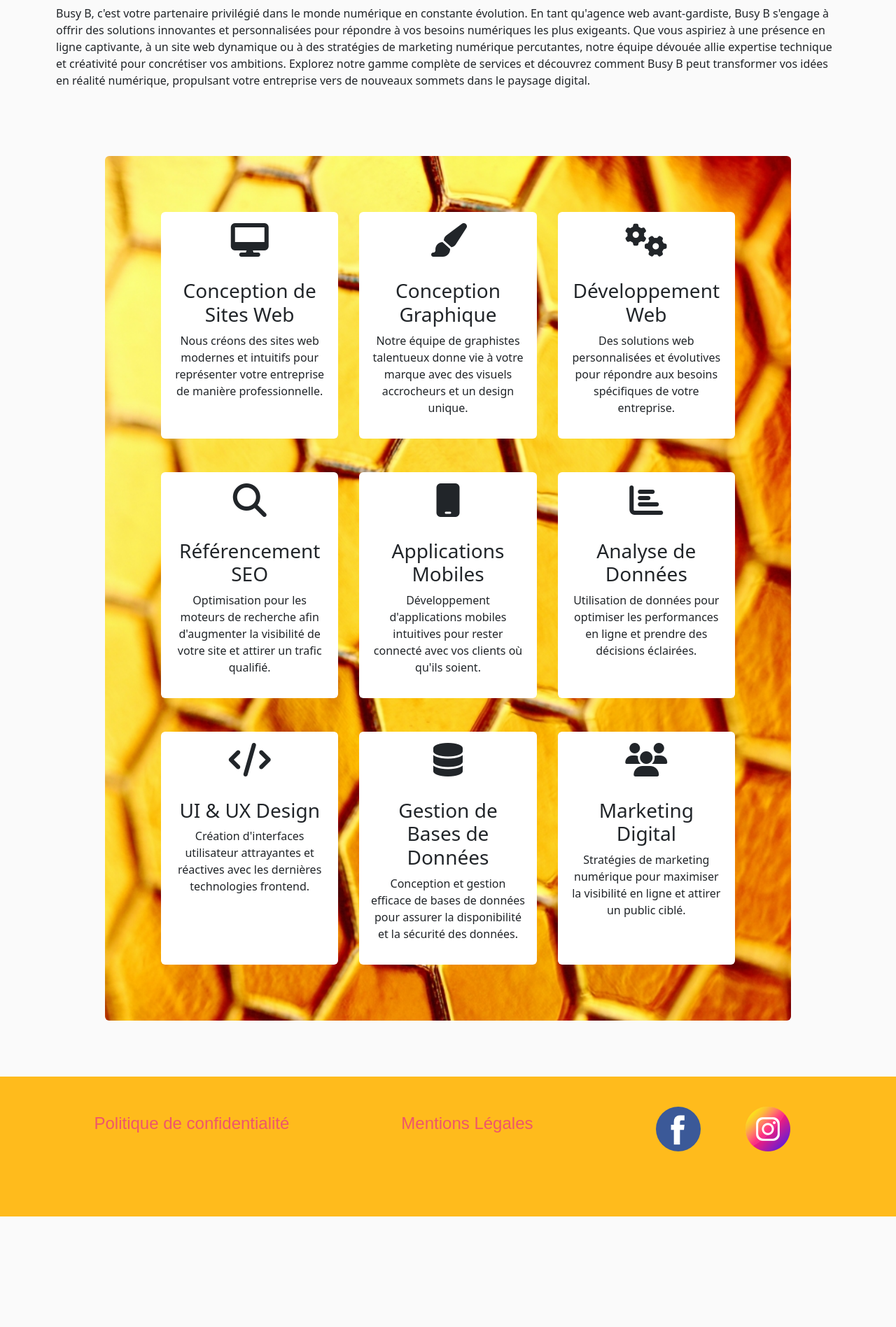
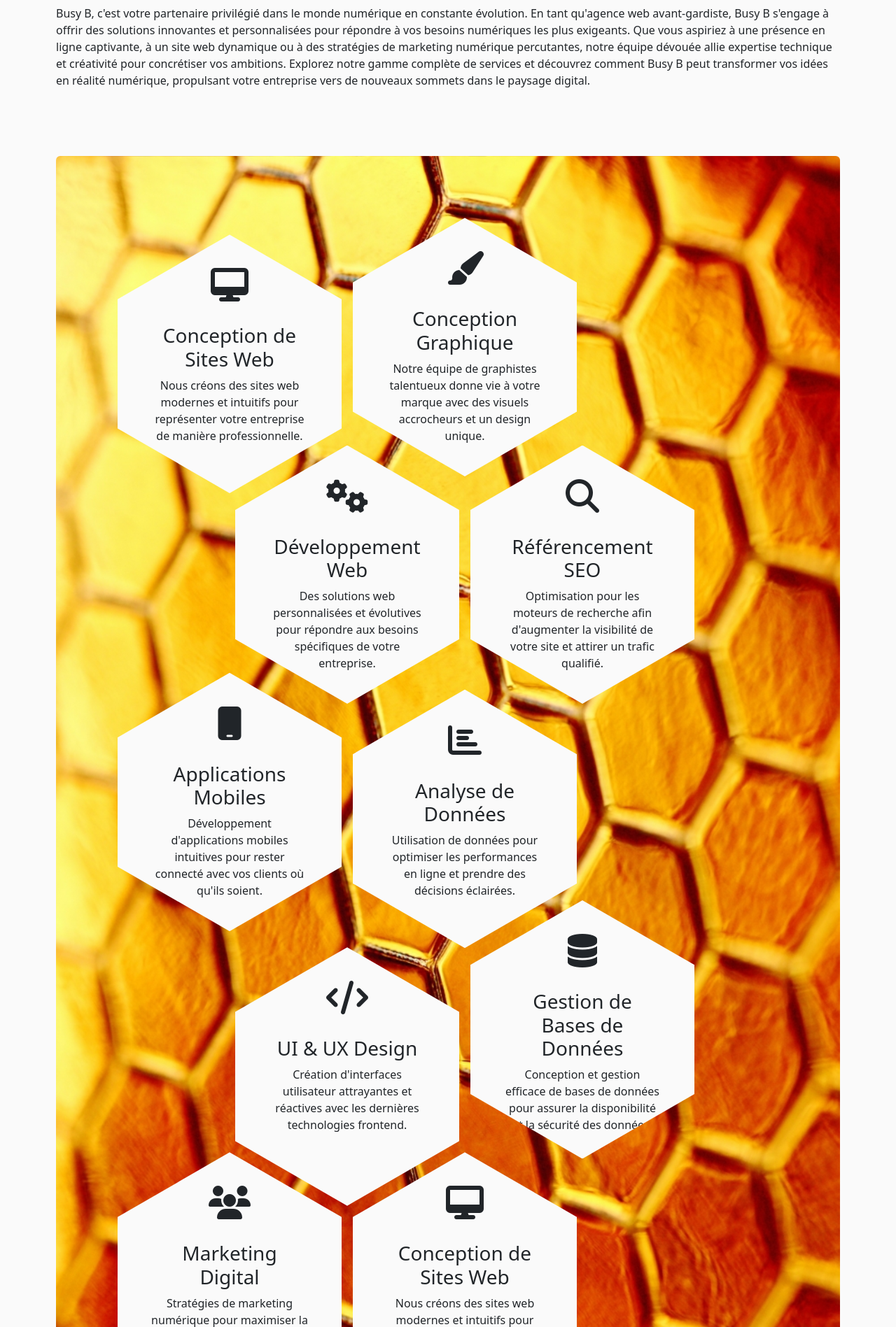
Before and after one commit to EstelleDab/busyb, a PHP site: page /pages/expertise.php in a window 1280 px wide. Shown: the part 415-2312 px from the top of the page at 70% size. Before the commit the page ends 2154 px from the top, so only its background shows below. Run offline with PHP 8.4, Linux system fonts and the light colour scheme; some web fonts are replaced.

Commit message:
Page expertise design ruche

```diff
--- a/assets/css/expertise.css
+++ b/assets/css/expertise.css
@@ -1,4 +1,3 @@
-
 .parallax {
   background-image: url("../images/expertise/parallax1.jpg");
   height: 100%;
@@ -7,3 +6,37 @@
   background-repeat: no-repeat;
   background-size: cover;
 }
+
+/* Source : https://css-tricks.com/hexagons-and-beyond-flexible-responsive-grid-patterns-sans-media-queries/#top-of-site */
+
+.main-expertise {
+  display: flex;
+  --s: 20rem; /* size  */
+  --m: .5rem; /* margin */
+  --f: calc(1.732 * var(--s) + 4 * var(--m) - .5rem);
+}
+
+.container-expertise {
+  font-size: 0;
+  /*disable white space between inline block element */
+}
+
+.container-expertise div {
+  width: var(--s);
+  margin: var(--m);
+  height: calc(var(--s)*1.1547);
+  display: inline-block;
+  font-size: initial;
+  clip-path: polygon(0% 25%, 0% 75%, 50% 100%, 100% 75%, 100% 25%, 50% 0%);
+  background: #fafafa;
+  margin-bottom: calc(var(--m) - var(--s)*0.2885);
+}
+
+.container-expertise::before {
+  content: "";
+  width: calc(var(--s)/2 + var(--m));
+  float: left;
+  height: 120%;
+  shape-outside: repeating-linear-gradient(#0000 0 calc(var(--f) - 3px),
+      #000 0 var(--f));
+}
--- a/pages/expertise.php
+++ b/pages/expertise.php
@@ -12,8 +12,9 @@
     <link href="https://unpkg.com/aos@2.3.1/dist/aos.css" rel="stylesheet">
 </head>
 
+
+
 <body class="bg-primary">
-
 
     <div class="bg-light">
         <h1 class="bg-primary text-dark px-5">Notre expertise</h1>
@@ -30,104 +31,114 @@
                     notre gamme complète de services et découvrez comment Busy B peut transformer vos idées en réalité
                     numérique, propulsant votre entreprise vers de nouveaux sommets dans le paysage digital.</p>
 
-            </div>
+            </div><!-- eof px-5 -->
+        </div><!-- eof d-flex -->
+
+        <div class="container-fluid p-5">
+            <div class="main-expertise parallax pb-5 rounded">
+                <div class="container-expertise p-5">
+
+                    <div class="text-center text-wrap p-4">
+                        <i class="fa-solid fa-desktop fa-3x mb-3"></i><!--icone-->
+                        <h3>Conception de Sites Web</h3>
+                        <p>Nous créons des sites web modernes et intuitifs pour représenter votre entreprise de
+                            manière
+                            professionnelle.</p>
                     </div>
 
-    <div class="container rounded p-5">
-
-
-        <div class="parallax p-5 rounded">
-
-
-
-            <div class="card-deck" data-aos="fade-right" data-aos-delay="1500" data-aos-duration="1000"><!-- 1ère ligne -->
-                <div class="card text-center border-0">
-                    <div class="card-body">
-                        <i class="fa-solid fa-desktop fa-3x mb-3"></i><!--icone-->
-                        <h3>Conception de Sites Web</h3>
-                        <p>Nous créons des sites web modernes et intuitifs pour représenter votre entreprise de manière
-                            professionnelle.</p>
-                    </div><!-- eof card-body -->
-                </div><!-- eof card -->
-
-                <div class="card text-center border-0">
-                    <div class="card-body">
+                    <div class="text-center text-wrap p-4">
                         <i class="fa-solid fa-paint-brush fa-3x mb-3"></i><!--icone-->
                         <h3>Conception Graphique</h3>
-                        <p>Notre équipe de graphistes talentueux donne vie à votre marque avec des visuels accrocheurs
+                        <p>Notre équipe de graphistes talentueux donne vie à votre marque avec des visuels
+                            accrocheurs
                             et un design unique.</p>
-                    </div><!-- eof card-body -->
-                </div><!-- eof card -->
+                    </div>
 
-                <div class="card text-center border-0">
-                    <div class="card-body">
+                    <div class="text-center text-wrap p-4">
                         <i class="fa-solid fa-cogs fa-3x mb-3"></i><!--icone-->
                         <h3>Développement Web</h3>
-                        <p>Des solutions web personnalisées et évolutives pour répondre aux besoins spécifiques de votre
+                        <p>Des solutions web personnalisées et évolutives pour répondre aux besoins spécifiques de
+                            votre
                             entreprise.</p>
-                    </div><!-- eof card-body -->
-                </div><!-- eof card -->
-            </div><!-- eof card-deck -->
+                    </div>
 
-            <div class="card-deck mt-4" data-aos="fade-right" data-aos-delay="1000" data-aos-duration="1000"><!-- 2ème ligne -->
-                <div class="card text-center border-0">
-                    <div class="card-body">
+                    <div class="text-center text-wrap p-4">
                         <i class="fa-solid fa-search fa-3x mb-3"></i><!--icone-->
                         <h3>Référencement SEO</h3>
-                        <p>Optimisation pour les moteurs de recherche afin d'augmenter la visibilité de votre site et
+                        <p>Optimisation pour les moteurs de recherche afin d'augmenter la visibilité de votre site
+                            et
                             attirer un trafic qualifié.</p>
-                    </div><!-- eof card-body -->
-                </div><!-- eof card -->
 
-                <div class="card text-center border-0">
-                    <div class="card-body">
+                    </div>
+
+                    <div class="text-center text-wrap p-4">
                         <i class="fa-solid fa-mobile fa-3x mb-3"></i><!--icone-->
                         <h3>Applications Mobiles</h3>
                         <p>Développement d'applications mobiles intuitives pour rester connecté avec vos clients où
                             qu'ils soient.</p>
-                    </div><!-- eof card-body -->
-                </div><!-- eof card -->
 
-                <div class="card text-center border-0">
-                    <div class="card-body">
+                    </div>
+
+                    <div class="text-center text-wrap p-4">
                         <i class="fa-solid fa-chart-bar fa-3x mb-3"></i><!--icone-->
                         <h3>Analyse de Données</h3>
                         <p>Utilisation de données pour optimiser les performances en ligne et prendre des décisions
                             éclairées.</p>
-                    </div><!-- eof card-body -->
-                </div><!-- eof card -->
+                    </div>
 
-            </div><!-- eof card-deck -->
-
-            <div class="card-deck mt-4" data-aos="fade-right" data-aos-delay="1000" data-aos-duration="1000"><!-- 3ème ligne -->
-            <div class="card text-center border-0">
-                <div class="card-body">
+                    <div class="text-center text-wrap p-4">
                         <i class="fa-solid fa-code fa-3x mb-3"></i><!--icone-->
                         <h3>UI & UX Design</h3>
-                    <p>Création d'interfaces utilisateur attrayantes et réactives avec les dernières technologies frontend.</p>
-                </div><!-- eof card-body -->
-            </div><!-- eof card -->
+                        <p>Création d'interfaces utilisateur attrayantes et réactives avec les dernières
+                            technologies frontend.</p>
 
-            <div class="card text-center border-0">
-                <div class="card-body">
+                    </div>
+
+                    <div class="text-center text-wrap p-4">
                         <i class="fa-solid fa-database fa-3x mb-3"></i><!--icone-->
                         <h3>Gestion de Bases de Données</h3>
-                    <p>Conception et gestion efficace de bases de données pour assurer la disponibilité et la sécurité des données.</p>
-                </div><!-- eof card-body -->
-            </div><!-- eof card -->
+                        <p>Conception et gestion efficace de bases de données pour assurer la disponibilité et la
+                            sécurité des données.</p>
+                    </div>
 
-            <div class="card text-center border-0">
-                <div class="card-body">
+                    <div class="text-center text-wrap p-4">
                         <i class="fa-solid fa-users fa-3x mb-3"></i><!--icone-->
                         <h3>Marketing Digital</h3>
-                    <p>Stratégies de marketing numérique pour maximiser la visibilité en ligne et attirer un public ciblé.</p>
-                </div><!-- eof card-body -->
-            </div><!-- eof card -->
-            </div><!-- eof card deck -->
+                        <p>Stratégies de marketing numérique pour maximiser la visibilité en ligne et attirer un
+                            public ciblé.</p>
+                    </div>
 
-        </div><!-- eof parallax -->
 
-    </div><!-- eof container -->
+                    <div class="text-center text-wrap p-4">
+                        <i class="fa-solid fa-desktop fa-3x mb-3"></i><!--icone-->
+                        <h3>Conception de Sites Web</h3>
+                        <p>Nous créons des sites web modernes et intuitifs pour représenter votre entreprise de
+                            manière
+                            professionnelle.</p>
+                    </div>
+
+                    <div class="text-center text-wrap p-4">
+                        <i class="fa-solid fa-paint-brush fa-3x mb-3"></i><!--icone-->
+                        <h3>Conception Graphique</h3>
+                        <p>Notre équipe de graphistes talentueux donne vie à votre marque avec des visuels
+                            accrocheurs
+                            et un design unique.</p>
+                    </div>
+
+                    <div class="text-center text-wrap p-4">
+                        <i class="fa-solid fa-cogs fa-3x mb-3"></i><!--icone-->
+                        <h3>Développement Web</h3>
+                        <p>Des solutions web personnalisées et évolutives pour répondre aux besoins spécifiques de
+                            votre
+                            entreprise.</p>
+                    </div>
+
+
+                </div><!-- eof container-expertise -->
+            </div><!-- eof main-expertise -->
+        </div><!-- eof container-fluid -->
+
+
     </div><!-- eof bg-white -->
 
     <?php include '../inc.footer.php';?>
```
Also changed, not shown: pages/test.html (added, +83 -0 lines). Lines whose indentation alone changed are shown as unchanged.
